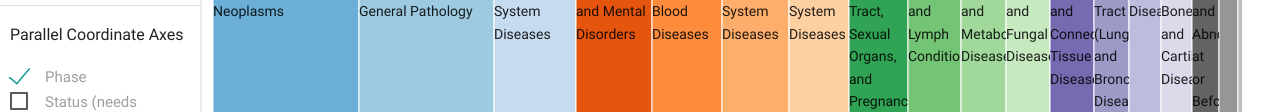
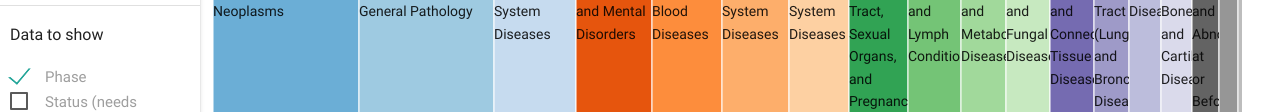
Before and after one commit to ProjectEir/ProjectEir.github.io, a plain HTML site: page index.html in a window 1280 px wide. Shown: the part 196-308 px from the top of the page. Drawn offline with nearby package versions, Linux system fonts and the light colour scheme.

Commit message:
Fixed Mario's problem #2

```diff
--- a/index.html
+++ b/index.html
@@ -61,7 +61,7 @@
 
         <div id="buttons" style="margin: 10px;">
             <!-- PARALLEL COORDINATE AXES -->
-            <p>Parallel Coordinate Axes</p>
+            <p>Data to show</p>
             <input type="checkbox" id="Phase" value="Phase" checked="checked" class="refresh" />
             <label for="Phase"> Phase </label><br />
             <input type="checkbox" id="Status" value="Status" class="refresh" />
```
